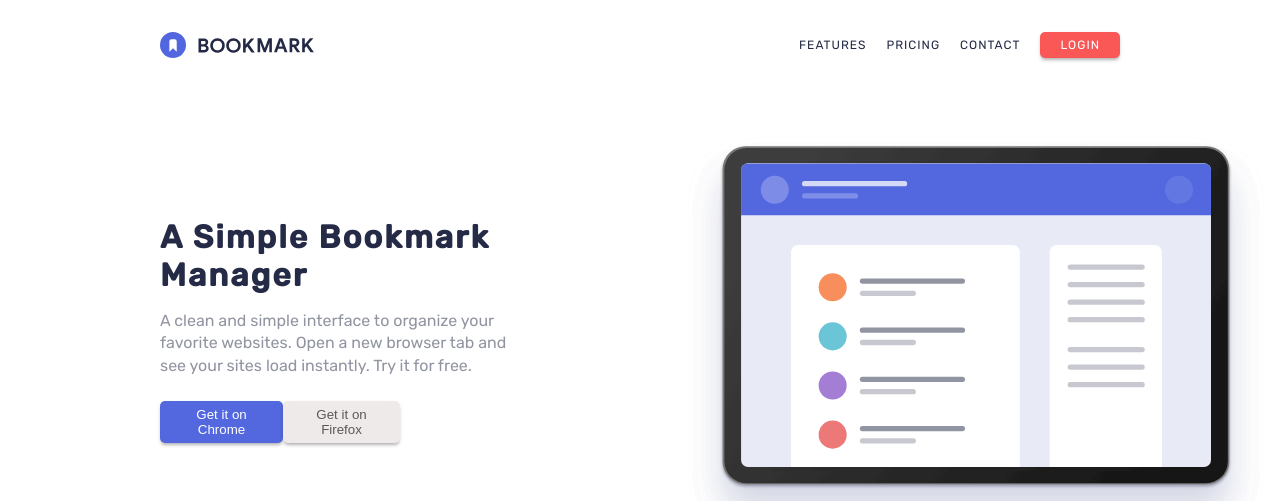
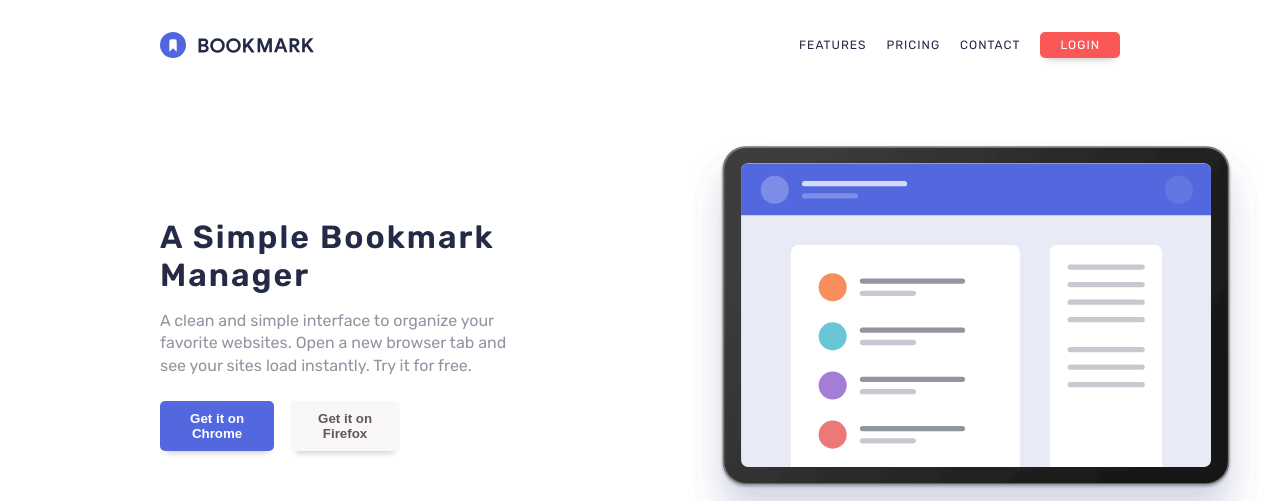
Before and after one commit to Z11mm/bookmark-landing-page, a React (Create React App) app: page / in a window 1280 px wide. Shown: the top 501 px of the page. Built offline with nearby package versions, Linux system fonts and the light colour scheme.

Commit message:
Style: Add hero styles, to buttons

```diff
--- a/public/index.html
+++ b/public/index.html
@@ -4,7 +4,7 @@
     <meta charset="utf-8" />
     <link rel="icon" href="%PUBLIC_URL%/favicon.ico" />
     <link
-      href="https://fonts.googleapis.com/css2?family=Rubik:wght@400;500&display=swap"
+      href="https://fonts.googleapis.com/css2?family=Rubik:wght@400;500;600&display=swap"
       rel="stylesheet"
     />
     <meta name="viewport" content="width=device-width, initial-scale=1" />
--- a/src/assets/css/main.css
+++ b/src/assets/css/main.css
@@ -52,7 +52,7 @@ header {
 
 .nav-btn, .btn-chrome, .btn-firefox {
   border-radius: 5px;
-  box-shadow: 0 1px 4px -4px rgba(0, 0, 0, 0.2), 0 2px 6px -2px rgba(0, 0, 0, 0.2), 0 3px 3px -1px rgba(0, 0, 0, 0.2);
+  box-shadow: 0 8px 6px -6px rgba(0, 0, 0, 0.2);
   outline: none;
   border: none;
   cursor: pointer; }
@@ -62,14 +62,17 @@ header {
   color: #fff; }
 
 .btn-chrome {
-  padding: 6px 15px;
+  padding: 10px 18px;
   background-color: #5368df;
-  color: #fff; }
+  color: #fff;
+  font-weight: 600;
+  margin-right: 1rem; }
 
 .btn-firefox {
-  padding: 6px 15px;
-  background-color: #eeeaea;
-  color: #5e5757; }
+  padding: 10px 18px;
+  background-color: #faf7f7;
+  color: #5e5757;
+  font-weight: 600; }
 
 * {
   padding: 0;
--- a/src/scss/_button.scss
+++ b/src/scss/_button.scss
@@ -1,8 +1,6 @@
 %btn {
   border-radius: 5px;
-  box-shadow: 0 1px 4px -4px rgba(0, 0, 0, 0.2),
-  0 2px 6px -2px rgba(0, 0, 0, 0.2),
-  0 3px 3px -1px rgba(0, 0, 0, 0.2);
+  box-shadow: 0 8px 6px -6px rgba(0, 0, 0, 0.2);
   outline: none;
   border: none;
   cursor: pointer;
@@ -16,14 +14,17 @@
 
 .btn-chrome {
   @extend %btn;
-  padding: 6px 15px;
+  padding: 10px 18px;
   background-color: $soft-blue;
   color: #fff;
+  font-weight: 600;
+  margin-right: 1rem;
 }
 
 .btn-firefox {
   @extend %btn;
-  padding: 6px 15px;
-  background-color: #eeeaea;
+  padding: 10px 18px;
+  background-color: #faf7f7;
   color: #5e5757;
+  font-weight: 600;
 }
--- a/src/scss/_hero.scss
+++ b/src/scss/_hero.scss
@@ -22,11 +22,13 @@
         line-height: 1.4;
         margin-bottom: 1.5rem;
         width: 75%;
+        // font-size: 14px;
       }
     }
 
     .btn-browser {
       display: flex;
+      // margin-right: 1rem;
     }
   }
 }
```
